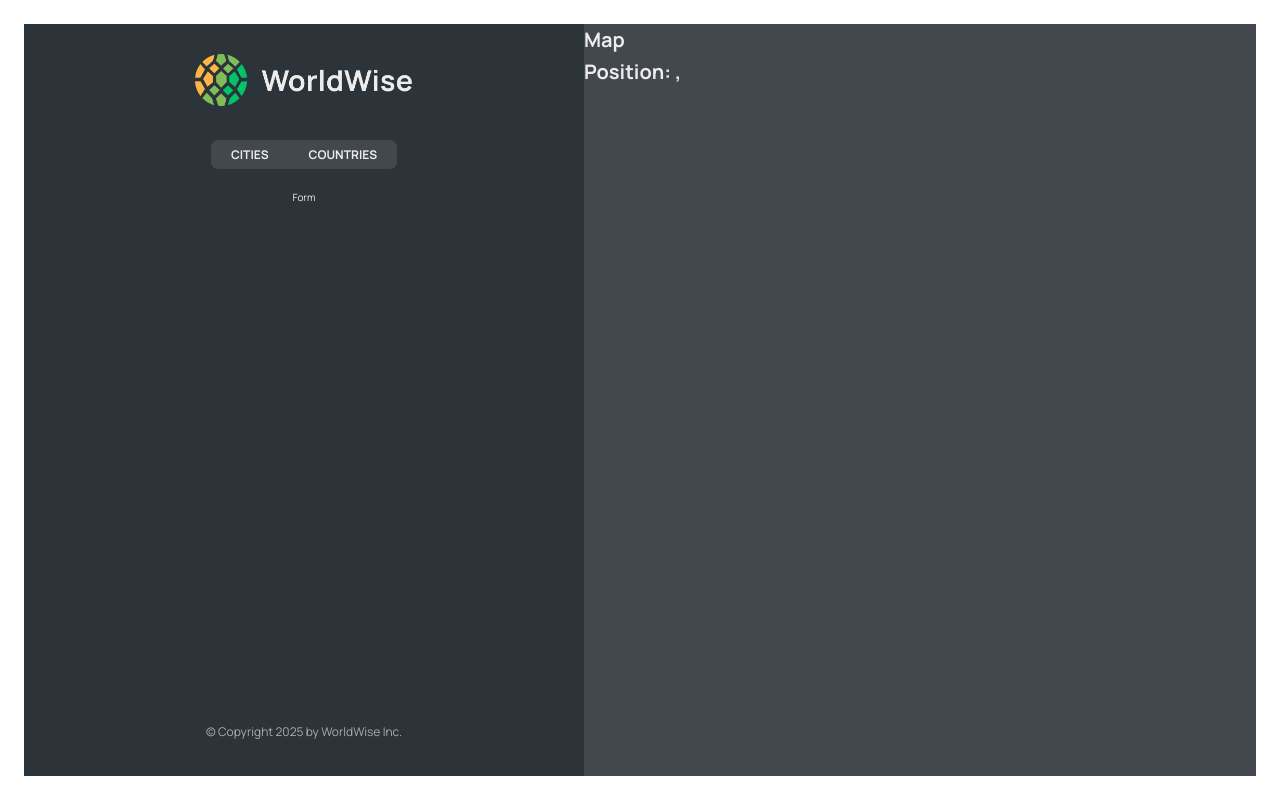
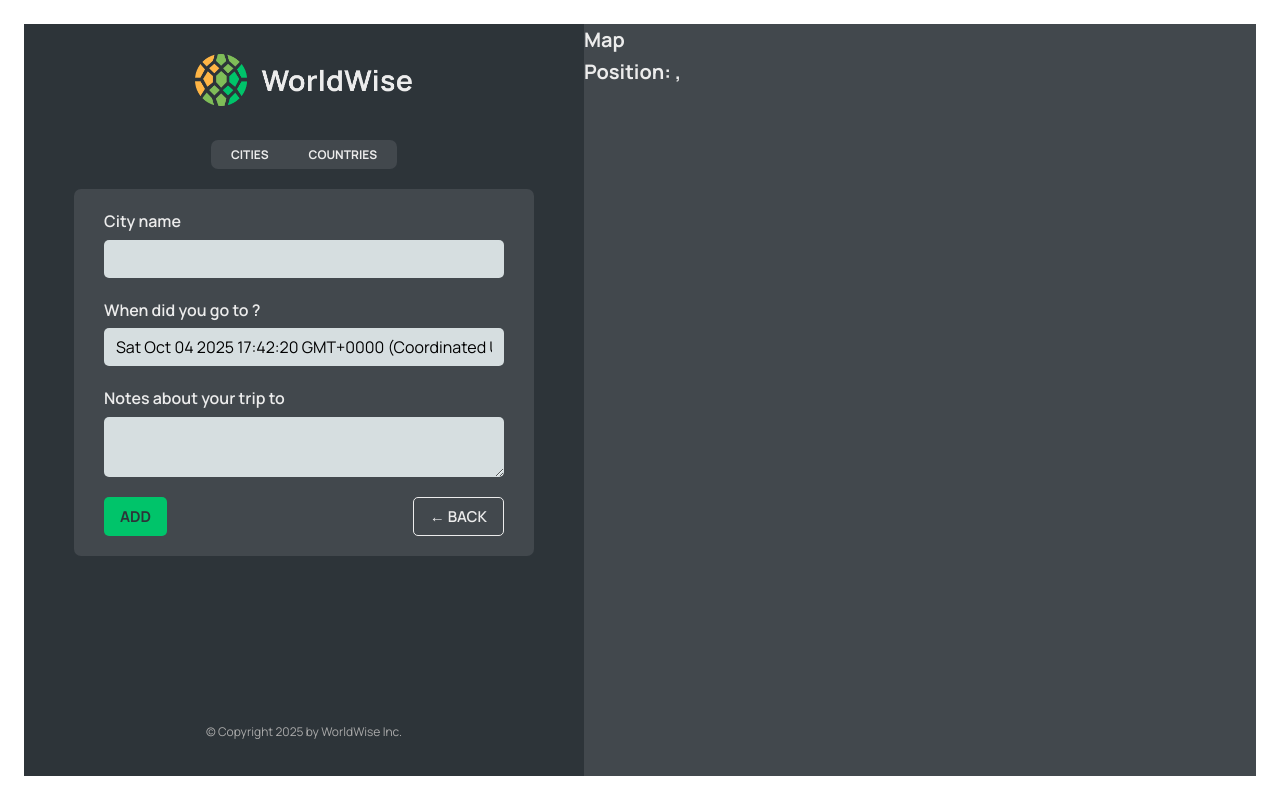
Before and after one commit to ErickfuentesIT/react-worldwise-app, a React (Vite) app: page /app/form in a window 1280 px wide. Built offline with nearby package versions, Linux system fonts and the light colour scheme; data requests are answered from the project's data file.

Commit message:
add: implementación con useNavigate hook de react router

```diff
--- a/src/App.jsx
+++ b/src/App.jsx
@@ -1,5 +1,5 @@
 import { useEffect, useState } from "react";
-import { BrowserRouter, Route, Routes } from "react-router-dom";
+import { BrowserRouter, Route, Routes, Navigate } from "react-router-dom";
 import Product from "./pages/Product";
 import Pricing from "./pages/Pricing";
 import Homepage from "./pages/Homepage";
@@ -9,6 +9,7 @@
 import CityList from "./components/CityList";
 import CountryList from "./components/CountryList";
 import City from "./components/City";
+import Form from "./components/Form";
 
 const BASE_URL = "http://localhost:9000";
 
@@ -36,10 +37,7 @@
     <BrowserRouter>
       <Routes>
         <Route path="app" element={<AppLayout />}>
-          <Route
-            index
-            element={<CityList cities={cities} isLoading={isLoading} />}
-          />
+          <Route index element={<Navigate replace to="cities" />} />
           <Route
             path="cities"
             element={<CityList cities={cities} isLoading={isLoading} />}
@@ -49,9 +47,9 @@
             path="countries"
             element={<CountryList cities={cities} isLoading={isLoading} />}
           />
-          <Route path="form" element={<p>Form</p>} />
+          <Route path="form" element={<Form />} />
         </Route>
-        <Route path="/login" element={<Login />} />
+        <Route path="login" element={<Login />} />
         <Route path="product" element={<Product />} />
         <Route path="pricing" element={<Pricing />} />
         <Route index element={<Homepage />} />
--- /dev/null
+++ b/src/components/Button.jsx
@@ -0,0 +1,9 @@
+import styles from "./Button.module.css";
+
+export default function Button({ children, onClick, type }) {
+  return (
+    <button onClick={onClick} className={`${styles.btn} ${styles[type]}`}>
+      {children}
+    </button>
+  );
+}
--- a/src/components/CountryList.jsx
+++ b/src/components/CountryList.jsx
@@ -20,7 +20,7 @@
   return (
     <ul className={styles.countryList}>
       {countries.map((country) => (
-        <CountryItem country={country} />
+        <CountryItem country={country} key={country.country} />
       ))}
     </ul>
   );
--- a/src/components/Form.jsx
+++ b/src/components/Form.jsx
@@ -2,8 +2,11 @@
 
 import { useState } from "react";
 
+import Button from "./Button";
 import styles from "./Form.module.css";
+import { useNavigate } from "react-router-dom";
 
+// eslint-disable-next-line react-refresh/only-export-components
 export function convertToEmoji(countryCode) {
   const codePoints = countryCode
     .toUpperCase()
@@ -13,6 +16,8 @@
 }
 
 function Form() {
+  const navigate = useNavigate();
+
   const [cityName, setCityName] = useState("");
   const [country, setCountry] = useState("");
   const [date, setDate] = useState(new Date());
@@ -49,8 +54,16 @@
       </div>
 
       <div className={styles.buttons}>
-        <button>Add</button>
-        <button>&larr; Back</button>
+        <Button type="primary">Add</Button>
+        <Button
+          type="back"
+          onClick={(e) => {
+            e.preventDefault();
+            navigate(-1);
+          }}
+        >
+          &larr; Back
+        </Button>
       </div>
     </form>
   );
--- a/src/components/Map.jsx
+++ b/src/components/Map.jsx
@@ -1,12 +1,18 @@
-import { useSearchParams } from "react-router-dom";
+import { useNavigate, useSearchParams } from "react-router-dom";
 import styles from "./Map.module.css";
 export default function Map() {
+  const navigate = useNavigate();
   const [searchParams, setSearchParams] = useSearchParams();
   const lat = searchParams.get("lat");
   const lng = searchParams.get("lng");
 
   return (
-    <div className={styles.mapContainer}>
+    <div
+      className={styles.mapContainer}
+      onClick={() => {
+        navigate("form");
+      }}
+    >
       <h1>Map</h1>
       <h1>
         Position: {lat}, {lng}
```
